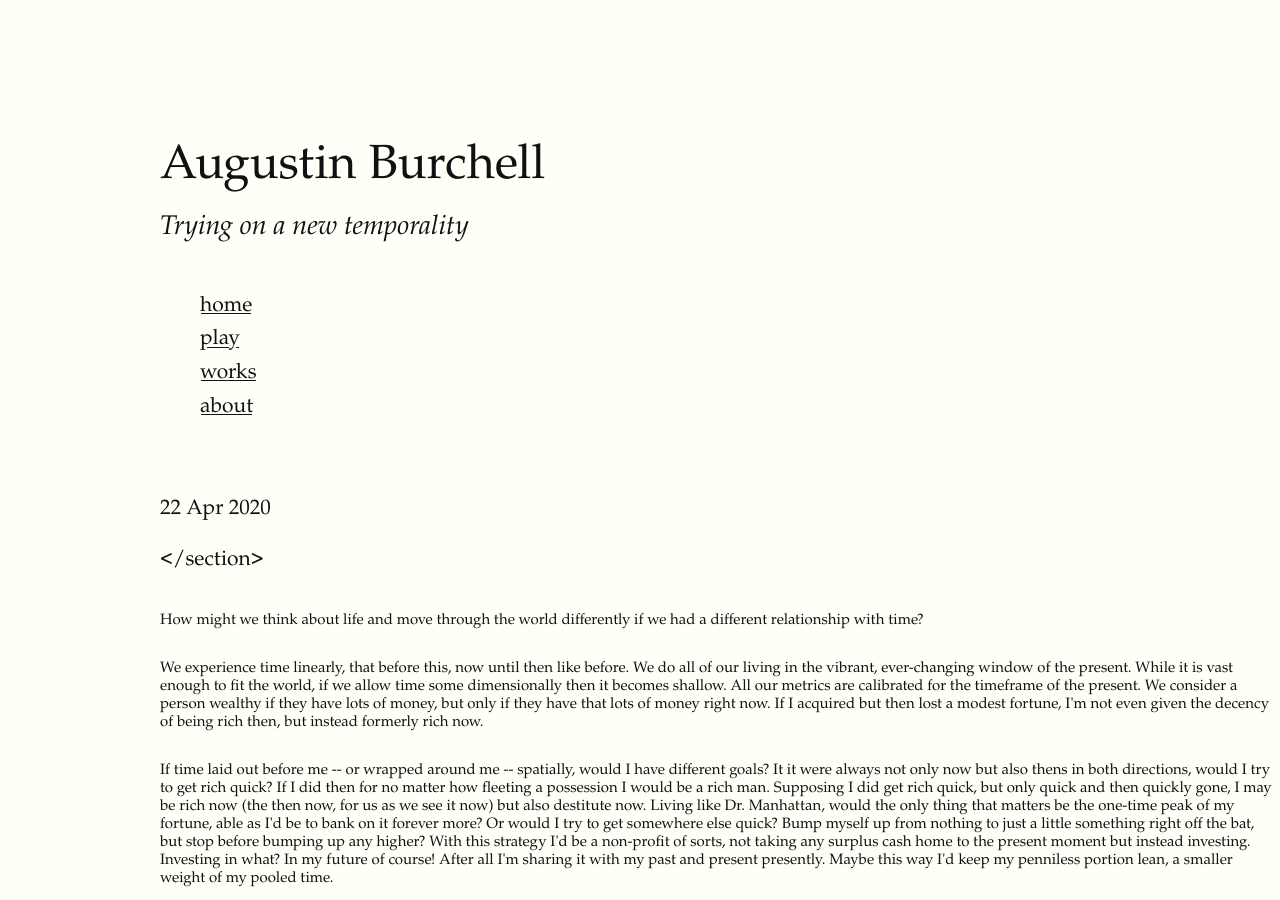
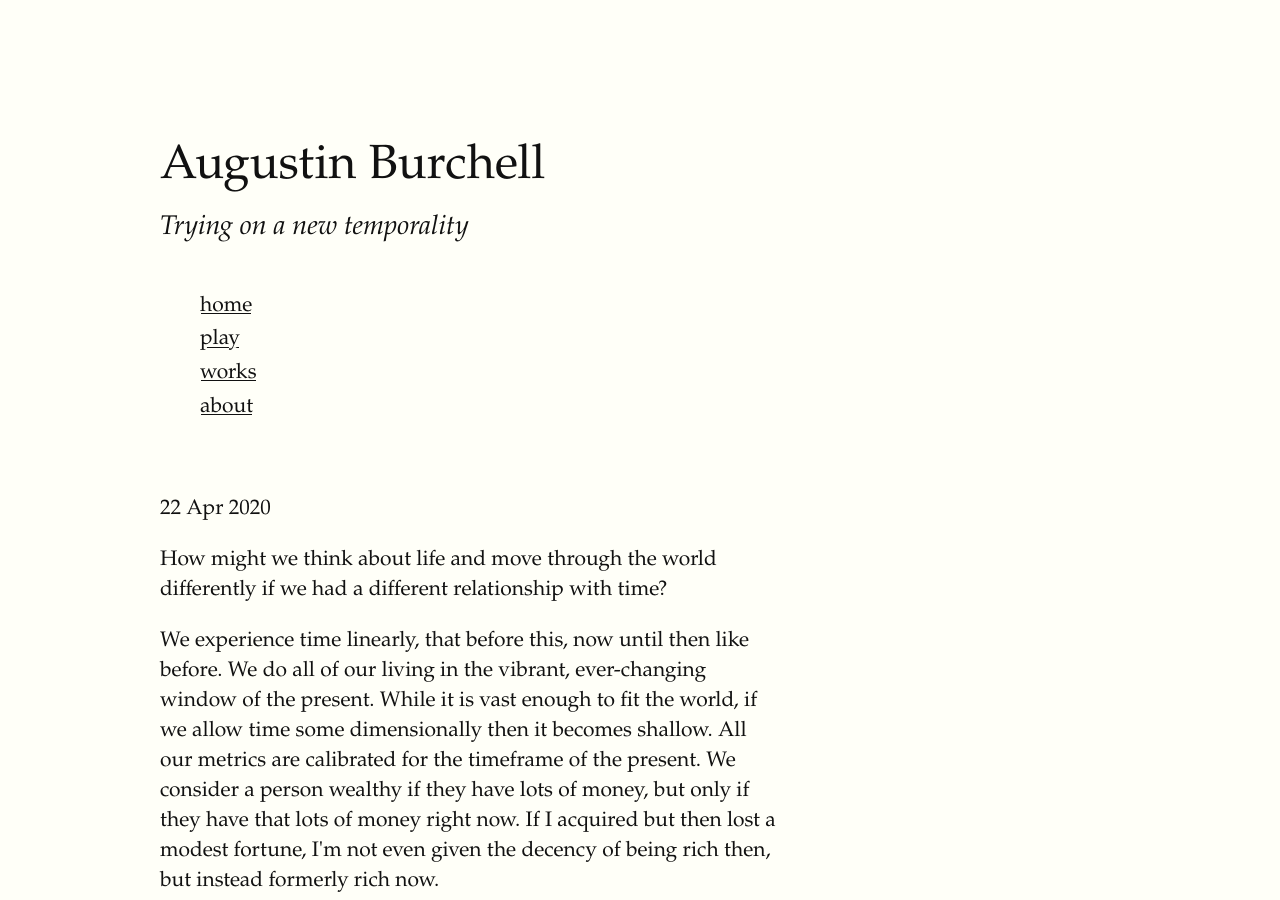
Before and after one commit to aburchell/aburchell.github.io, a Jekyll site: the page built from _posts/2020-4-22-currently-time.md, in a window 1280 px wide and 900 px high. Built offline with Jekyll 4.4.1, drawn with Linux system fonts in a browser that asks for light colours; some web fonts are replaced.

Commit message:
Likewise, change section to p on trying on a new

```diff
--- a/_posts/2020-4-22-currently-time.md
+++ b/_posts/2020-4-22-currently-time.md
@@ -4,14 +4,12 @@ title: "Trying on a new temporality"
 date: 2020-4-22
 categories: works
 ---
-</section>
-
-<section>
+<p>
 How might we think about life and move through the world differently if we had
 a different relationship with time?
-</section>
+</p>
 
-<section>
+<p>
 We experience time linearly, that before this, now until then like before. We
 do all of our living in the vibrant, ever-changing window of the present. While
 it is vast enough to fit the world, if we allow time some dimensionally then it
@@ -20,9 +18,9 @@ present. We consider a person wealthy if they have lots of money, but only if
 they have that lots of money right now. If I acquired but then lost a modest
 fortune, I'm not even given the decency of being rich then, but instead formerly
 rich now.
-</section>
+</p>
 
-<section>
+<p>
 If time laid out before me -- or wrapped around me -- spatially, would I have
 different goals? It it were always not only now but also thens in both directions,
 would I try to get rich quick? If I did then for no matter how fleeting a
@@ -37,6 +35,4 @@ taking any surplus cash home to the present moment but instead investing.
 Investing in what? In my future of course! After all I'm sharing it with my
 past and present presently. Maybe this way I'd keep my penniless portion
 lean, a smaller weight of my pooled time.
-</section>
-
-<section>
+</p>
```
